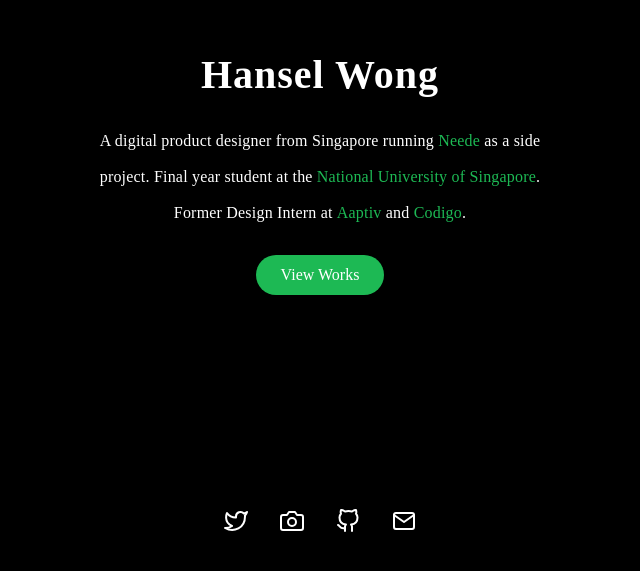
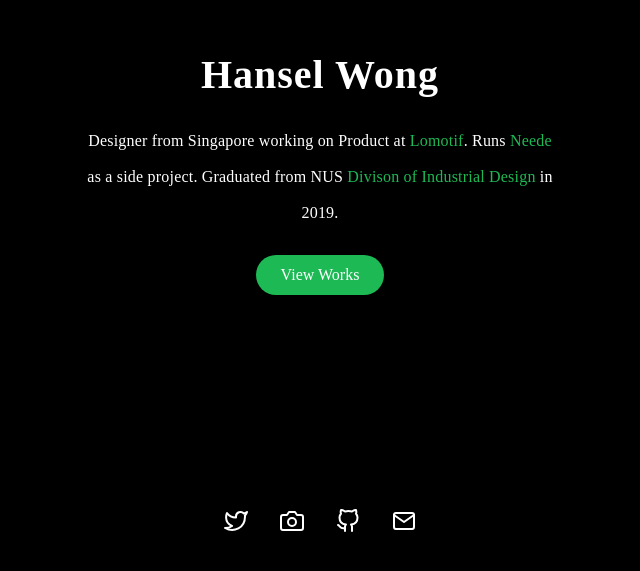
Before and after one commit to yourshansel/portfolio, a React (Create React App) app: page / in a window 1280 px wide. Shown: the part 227-798 px from the top of the page, without its empty margins (320-960 px from the left). Built offline with nearby package versions, Linux system fonts and the light colour scheme; a web font is replaced by a local one.

Commit message:
Update Credentials

```diff
--- a/src/BodyComponent.js
+++ b/src/BodyComponent.js
@@ -35,10 +35,9 @@
     return(
       <Wrapper>
       <BodyText>
-          A digital product designer from Singapore running <Link href="https://neede.co" target="_blank" rel="noreferrer">Neede </Link>
-          as a side project. Final year student at the <Link href="http://nus.edu.sg/" target="_blank" rel="noreferrer">National University of Singapore</Link>.
-          Former Design Intern at <Link href="https://aaptiv.com/" target="_blank" rel="noreferrer">Aaptiv</Link> and <Link href="https://www.codigo.co/work" target="_blank" rel="noreferrer">Codigo</Link>.
-      </BodyText>
+          Designer from Singapore working on Product at <Link href="https://lomotif.com" target="_blank" rel="noreferrer">Lomotif</Link>.
+          Runs <Link href="https://neede.co" target="_blank" rel="noreferrer">Neede </Link>as a side project. Graduated from NUS <Link href="http://did.nus.edu.sg/" target="_blank" rel="noreferrer">Divison of Industrial Design </Link>in 2019.
+     </BodyText>
       </Wrapper>
     )}
 
```
